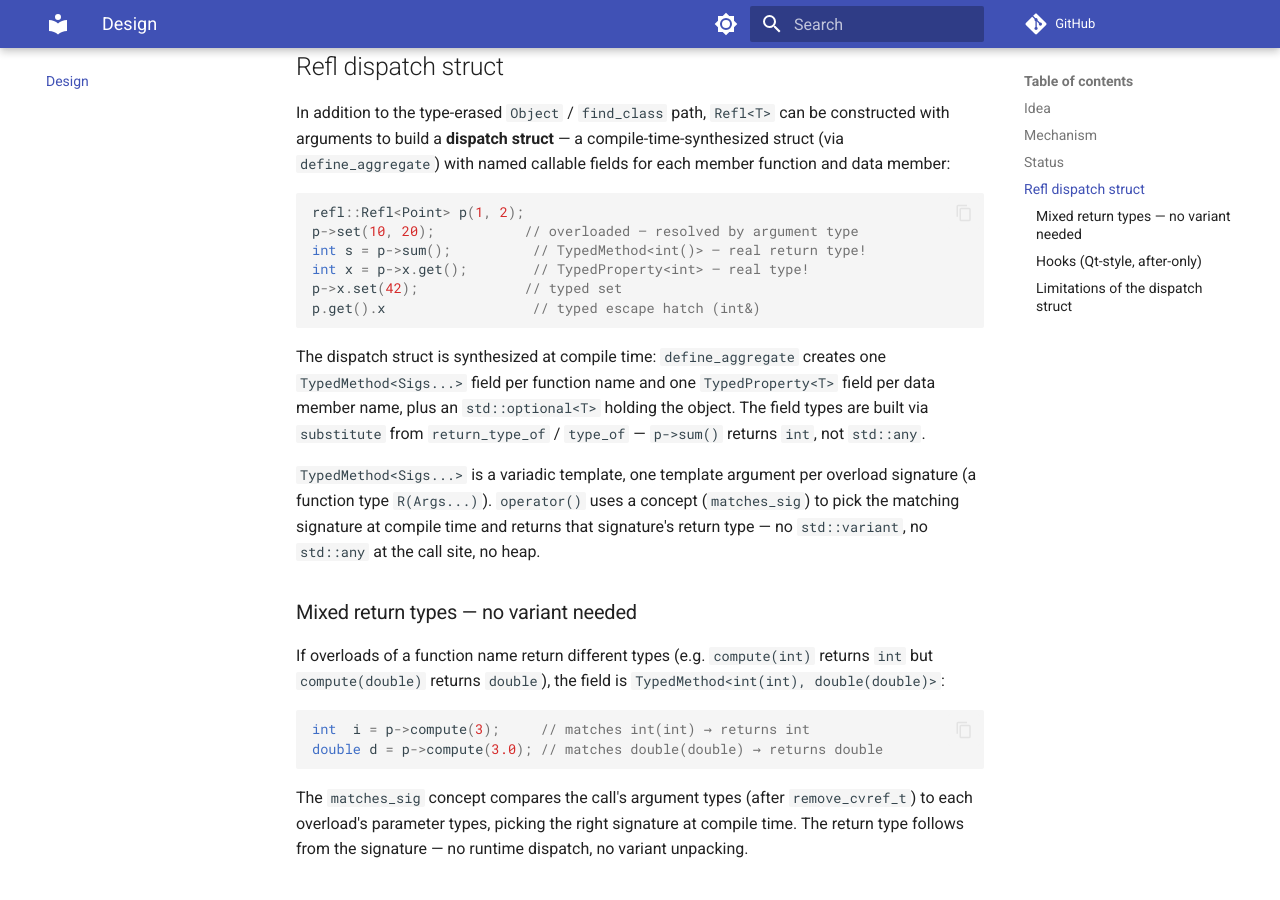
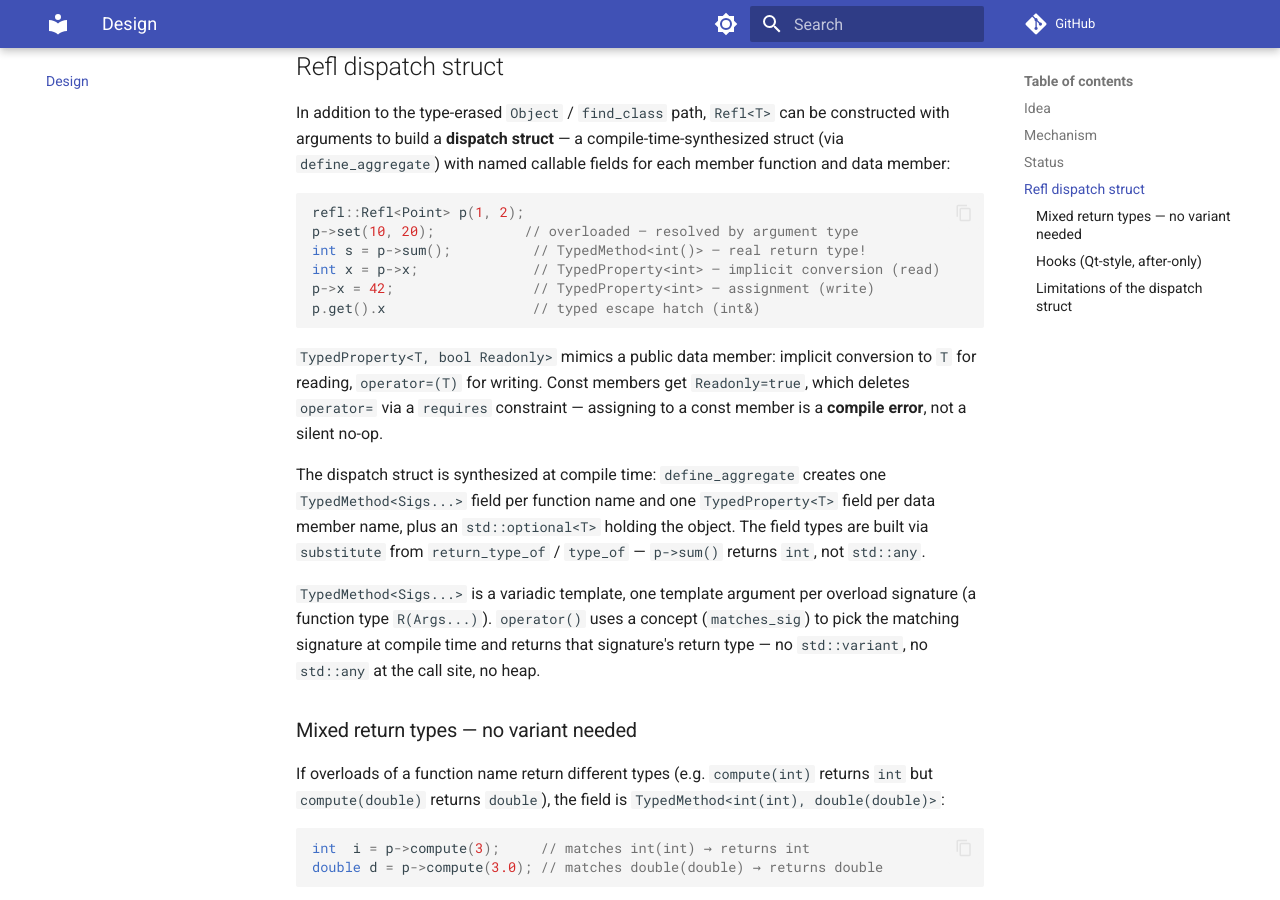
Before and after one commit to w2xel/refl, an MkDocs documentation site: the page built from docs/content/design.md, in a window 1280 px wide and 900 px high, scrolled down 3236 px. Built offline with MkDocs 1.6.1 and Material for MkDocs 9.7.7, drawn with Linux system fonts in a browser that asks for light colours; comment, search, counter and statistics services are not loaded.

Commit message:
Make TypedProperty member-like: operator=, implicit conversion, compile-time readonly
TypedProperty<T, bool Readonly> now mimics a public data member:
  int x = p->x;    // implicit conversion to T (read)
  p->x = 42;       // operator=(T) (write)

Const members get Readonly=true via std::meta::is_const_type, detected at
compile time and passed as a bool NTTP via reflect_constant. operator= is
constrained with requires (!Readonly), so assigning to a const member is
a compile error, not a silent no-op.

Removed the old get()/set() methods — the member-like syntax replaces
them entirely. on_change hooks fire inside operator= after the setter.

Tests updated: member-like syntax throughout (p->x = 99, int v = p->x).
Added static_assert verifying readonly=true for const members and
readonly=false for writable members.

Generated by Mistral Vibe.
Co-Authored-By: Mistral Vibe <vibe@mistral.ai>

````diff
--- a/docs/content/design.md
+++ b/docs/content/design.md
@@ -142,10 +142,15 @@ callable fields for each member function and data member:
 refl::Refl<Point> p(1, 2);
 p->set(10, 20);           // overloaded — resolved by argument type
 int s = p->sum();          // TypedMethod<int()> — real return type!
-int x = p->x.get();        // TypedProperty<int> — real type!
-p->x.set(42);             // typed set
+int x = p->x;              // TypedProperty<int> — implicit conversion (read)
+p->x = 42;                 // TypedProperty<int> — assignment (write)
 p.get().x                  // typed escape hatch (int&)
 ```
+
+`TypedProperty<T, bool Readonly>` mimics a public data member: implicit
+conversion to `T` for reading, `operator=(T)` for writing.  Const members
+get `Readonly=true`, which deletes `operator=` via a `requires` constraint —
+assigning to a const member is a **compile error**, not a silent no-op.
 
 The dispatch struct is synthesized at compile time: `define_aggregate`
 creates one `TypedMethod<Sigs...>` field per function name and one
````
Also changed, not shown: 3 other files.
